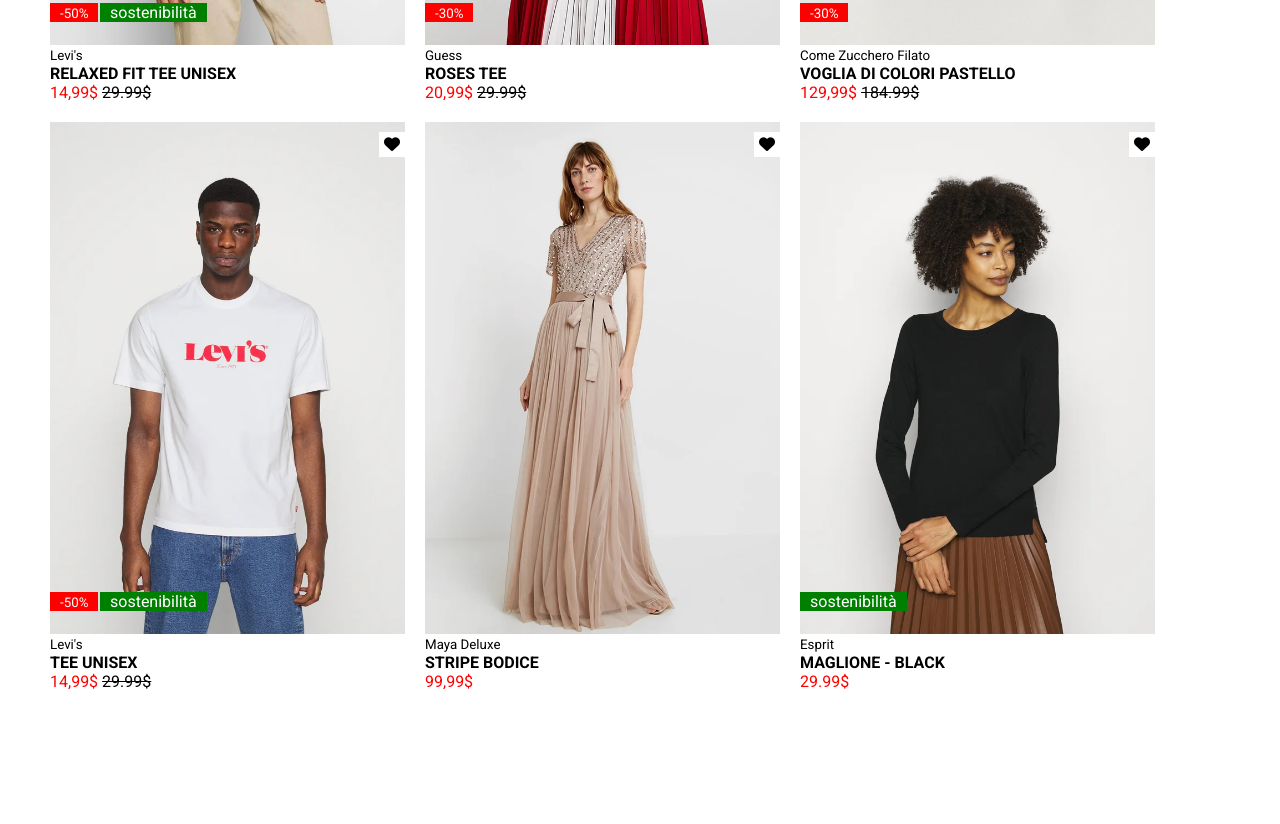
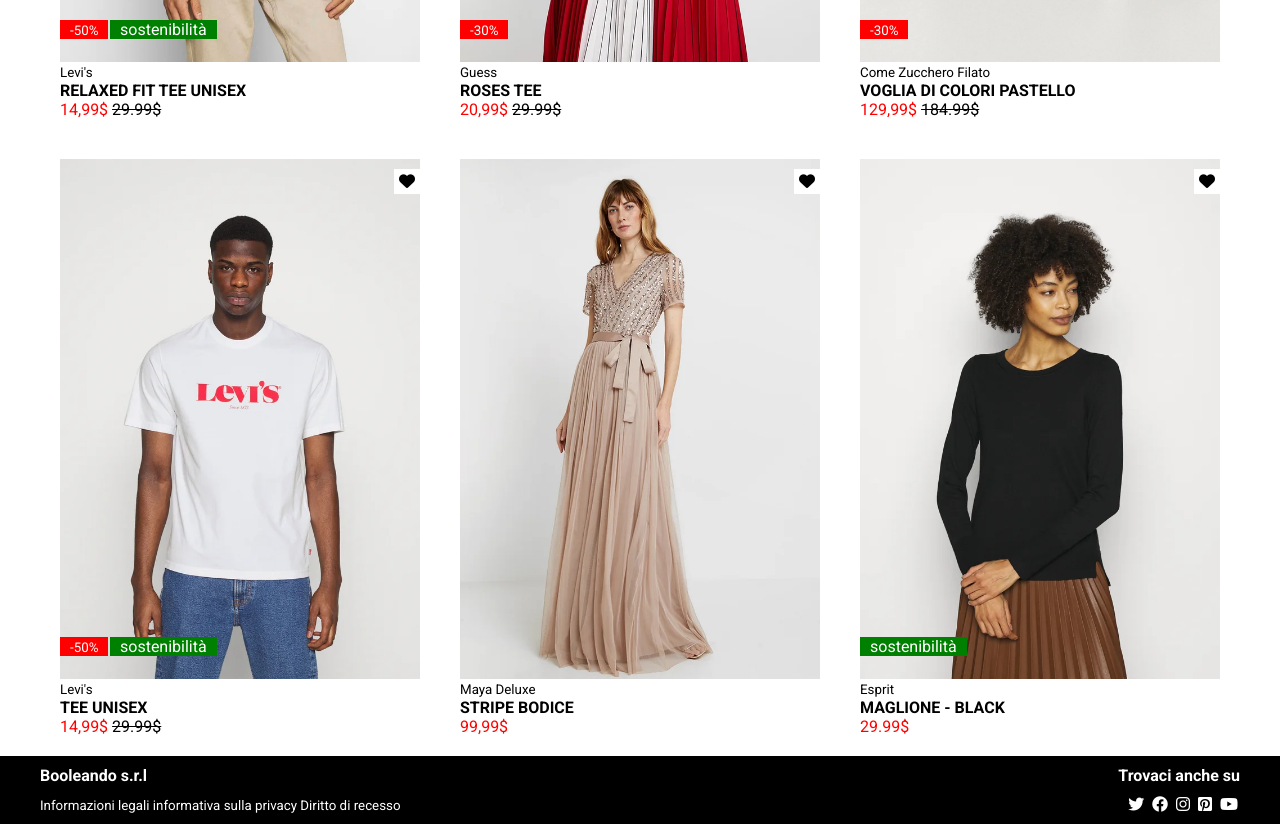
Before and after one commit to Angelo31294/html-css-boolando, a plain HTML site: page index.html in a window 1280 px wide. Shown: the part 598-1422 px from the top of the page. Before the commit the page ends 1299 px from the top, so only its background shows below. Drawn offline with Linux system fonts and the light colour scheme.

Commit message:
Agg. Footer

```diff
--- a/css/style.css
+++ b/css/style.css
@@ -35,10 +35,12 @@
 .barred{
     text-decoration: line-through;
 }
+
 /* --- COMMON --- */
 
 .container{
     max-width: 1200px;
+    margin: auto;
 }
 .row{
     display: flex;
@@ -80,6 +82,7 @@
 }
 
 /* --- MAIN --- */
+
 .shop{
     padding-top: 120px;
 }
@@ -88,8 +91,8 @@
 }
 .col{
     position: relative;
-    width: calc(30% - 5px);
-    margin: 10px;
+    width: 30%;
+    margin: 20px;
 }
 .col img{
     max-width: 100%;
@@ -138,4 +141,29 @@
 .article:hover .top{
     display: none;
 }
+
 /* --- FOOTER --- */
+
+.footer{
+    background-color: black;
+    color: white;
+    margin: auto;
+}
+.info-legali{
+    width: 50%;
+}
+.social-box{
+    width: 50%;
+    text-align: right;
+    padding-bottom: 10px;
+}
+.footer .row{
+    justify-content: space-between;
+}
+.social{
+    display: inline-block;
+    padding: 0 2px;
+}
+.title{
+    margin: 10px 0;
+}
--- a/index.html
+++ b/index.html
@@ -133,6 +133,27 @@
 
         </main>
         <!-- /Shop -->
-        <footer></footer>
+
+        <!-- Piè di Pagina -->
+        <footer>
+            <div class="footer">
+                <div class="container row">
+                    <div class="info-legali">
+                        <div class="title"><strong>Booleando s.r.l</strong></div>
+                        <small>Informazioni legali informativa sulla privacy Diritto di recesso</small>
+                    </div>
+                    <div class="social-box">
+                        <div class="title"><strong>Trovaci anche su</strong></div>
+                        <div class="social"><i class="fa-brands fa-twitter"></i></div>
+                        <div class="social"><i class="fa-brands fa-facebook"></i></div>
+                        <div class="social"><i class="fa-brands fa-instagram"></i></div>
+                        <div class="social"><i class="fa-brands fa-square-pinterest"></i></div>
+                        <div class="social"><i class="fa-brands fa-youtube"></i></div>
+
+                    </div>
+                </div>
+            </div>
+        </footer>
+        <!-- /Piè di Pagina -->
     </body>
 </html>
```
